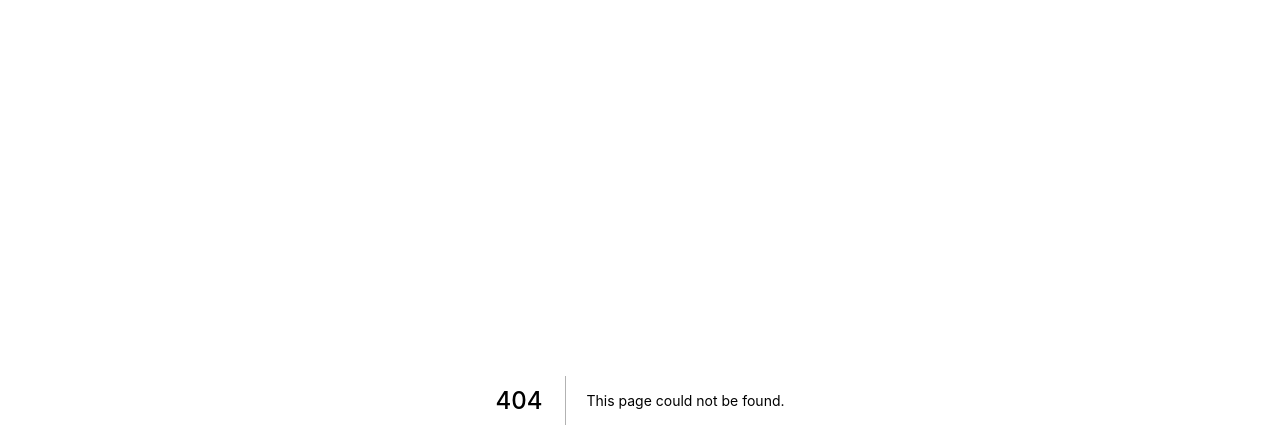
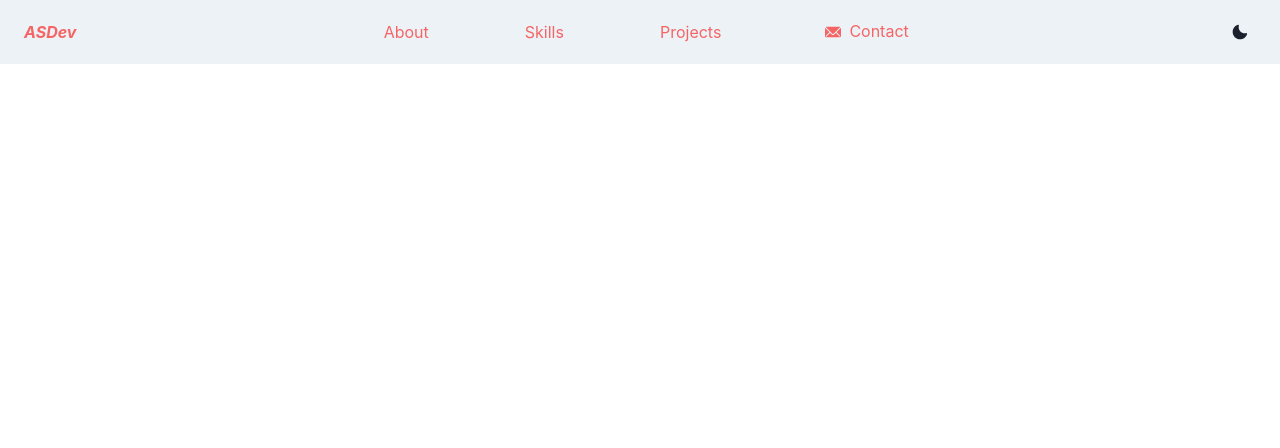
Before and after one commit to arwindersinghh/arwinder-s-portfolio, a Next.js app: page /Navbar in a window 1280 px wide. Before the commit this address had no page. Shown: the top 448 px of the page. Built offline with nearby package versions, Linux system fonts and the light colour scheme.

Commit message:
implemented react-scroll working

```diff
--- a/package.json
+++ b/package.json
@@ -19,6 +19,7 @@
     "react-cool-inview": "^2.0.9",
     "react-dom": "17.0.2",
     "react-icons": "^4.3.1",
+    "react-scroll": "^1.8.4",
     "react-slick": "^0.28.1",
     "react-tilt": "^0.1.4",
     "typewriter-effect": "^2.18.2"
--- /dev/null
+++ b/pages/Navbar.js
@@ -0,0 +1,119 @@
+import {
+    Box,
+    Flex,
+    Avatar,
+    Link,
+    Button,
+    Menu,
+    MenuButton,
+    MenuList,
+    MenuItem,
+    MenuDivider,
+    useColorModeValue,
+    Stack,
+    useColorMode,
+    useDisclosure,
+    Center,
+    Heading,
+    HStack,
+    IconButton,
+    Divider,
+  } from '@chakra-ui/react';
+  import { CloseIcon, EmailIcon, HamburgerIcon, MoonIcon, SunIcon } from '@chakra-ui/icons';
+  import NextLink from 'next/link'
+  import Header from './Header';
+  import About from './About';
+  //import Skills from './Skills';
+  import EmptySkills from './EmptySkills';
+  import Projects from './Projects';
+  import dynamic from 'next/dynamic';
+  import useInView from 'react-cool-inview';
+  import Footer from './Footer';
+  import { Link as ReactScrollLink } from 'react-scroll'
+  import * as Scroll from 'react-scroll'
+  import { animateScroll as scroll } from 'react-scroll'
+import { useState } from 'react';
+
+
+export default function Nav(){
+
+const Links = ['About', 'Skills', 'Projects'];
+
+const { isOpen, onOpen, onClose } = useDisclosure();
+const { colorMode, toggleColorMode } = useColorMode();
+
+
+const [hovered, isHovered] = useState(false);
+
+//use react scroll link imported above...
+const NavLink = ({ children }) => {
+
+  return (<Link
+    px={2}
+    py={1}
+    rounded={'md'}
+    _hover={{
+      cursor: "pointer",
+      textDecoration: 'none',
+      bg: useColorModeValue('gray.200', 'gray.700'),
+    }}
+    color={useColorModeValue('red.400', 'red.200')}
+    >
+    {children}
+  </Link>)
+};
+
+console.log(isHovered)
+
+  return (
+      <Box zIndex={200} sx={{ position: 'sticky', top: '0' }} bg={useColorModeValue('gray.100', 'gray.900')} px={4}>
+        <Flex h={16} alignItems={'center'} justifyContent={'space-between'}>
+        <IconButton
+            size={'md'}
+            icon={isOpen ? <CloseIcon /> : <HamburgerIcon />}
+            aria-label={'Open Menu'}
+            display={{ md: 'none' }}
+            onClick={isOpen ? onClose : onOpen}
+          />
+        <Box
+        px={2}
+        py={1}
+        rounded={'md'}
+        _hover={{
+        bg: useColorModeValue('gray.200', 'gray.700'),
+        cursor: "n-resize"
+        }}
+    onClick={() => scroll.scrollToTop()} fontStyle="italic" fontWeight={'bold'} color={useColorModeValue('red.400', 'red.200')}> ASDev </Box>
+        <HStack spacing={20}
+            as = {'nav'}
+            display = {{ base: 'none', md: 'flex' }} >
+                {Links.map((link) => {
+                    return (
+                        <ReactScrollLink key={link} to={`${link}`} smooth={true} duration={1000}>
+                          <NavLink key={link}> {link} </NavLink>
+                        </ReactScrollLink>
+                    )
+                })}
+                <Link style={{ textDecoration:"none" }} href="mailto:arwindersingh.dev@gmail.com"><Button color={useColorModeValue('red.400', 'red.200')} variant="ghost" fontWeight="normal" leftIcon={<EmailIcon />}> Contact </Button></Link>
+            </HStack>
+          <Flex alignItems={'center'}>
+
+            <Stack direction={'row'} spacing={7}>
+              <Button onClick={toggleColorMode}>
+                {colorMode === 'light' ? <MoonIcon /> : <SunIcon color="yellow"/>}
+              </Button>
+            </Stack>
+          </Flex>
+        </Flex>
+        {isOpen ? (
+          <Box pb={4} display={{ md: 'none' }}>
+            <Stack as={'nav'} spacing={4}>
+              {Links.map((link) => (
+                <ReactScrollLink onClick={() => console.log(link)} key={link} to={`${link}`} smooth={true} duration={1000}><NavLink>{link}</NavLink></ReactScrollLink>
+              ))}
+            </Stack>
+          </Box>
+        ) : null}
+      </Box>)
+
+}
--- a/pages/Skills.js
+++ b/pages/Skills.js
@@ -74,7 +74,7 @@ const Skills = () => {
 
 
     return (
-    <Container my={10}>
+    <Container id="Skills" my={10}>
         <Heading type="vertical">Skills <CheckIcon /></Heading>
 <Stack mt={5} spacing={5}>
   <Heading color={useColorModeValue('red.500', 'red.200')} size="sm"> JavaScript </Heading><Progress hasStripe isAnimated colorScheme='blue' size='lg' value={jsProgress} />
--- a/pages/index.js
+++ b/pages/index.js
@@ -29,6 +29,7 @@ import Projects from './Projects';
 import dynamic from 'next/dynamic';
 import useInView from 'react-cool-inview';
 import Footer from './Footer';
+import Navbar from './Navbar'
 
 
 const Skills = dynamic(() => import ("./Skills"));
@@ -40,10 +41,7 @@ const Skills = dynamic(() => import ("./Skills"));
 
 
 
-export default function Nav() {
-  const { colorMode, toggleColorMode } = useColorMode();
-
-  const { isOpen, onOpen, onClose } = useDisclosure();
+export default function Home() {
 
 //   const { observe, inView } = useInView({
 //       unobserveOnEnter : true,
@@ -63,63 +61,9 @@ const { observe, unobserve, inView, scrollDirection, entry } = useInView({
   });
 
 
-  const Links = ['About', 'Skills', 'Projects'];
-
-
-const NavLink = ({ children }) => {
-  return (<NextLink href={`#${children[1]}`} passHref><Link
-    px={2}
-    py={1}
-    rounded={'md'}
-    _hover={{
-      textDecoration: 'none',
-      bg: useColorModeValue('gray.200', 'gray.700'),
-    }}
-    color={useColorModeValue('red.400', 'red.200')}
-    >
-    {children}
-  </Link></NextLink>)
-};
-
   return (
     <>
-      <Box zIndex={200} sx={{ position: 'sticky', top: '0' }} bg={useColorModeValue('gray.100', 'gray.900')} px={4}>
-        <Flex h={16} alignItems={'center'} justifyContent={'space-between'}>
-        <IconButton
-            size={'md'}
-            icon={isOpen ? <CloseIcon /> : <HamburgerIcon />}
-            aria-label={'Open Menu'}
-            display={{ md: 'none' }}
-            onClick={isOpen ? onClose : onOpen}
-          />
-        <Box fontWeight={'bold'} color={useColorModeValue('red.400', 'red.200')}> ASDev </Box>
-        <HStack spacing={20}
-            as = {'nav'}
-            display = {{ base: 'none', md: 'flex' }} >
-                {Links.map((link) => (
-                    <NavLink key={link}> {link} </NavLink>
-                ))}
-                <Link style={{ textDecoration:"none" }} href="mailto:arwindersingh.dev@gmail.com"><Button color={useColorModeValue('red.400', 'red.200')} variant="ghost" fontWeight="normal" leftIcon={<EmailIcon />}> Contact </Button></Link>
-            </HStack>
-          <Flex alignItems={'center'}>
-
-            <Stack direction={'row'} spacing={7}>
-              <Button onClick={toggleColorMode}>
-                {colorMode === 'light' ? <MoonIcon /> : <SunIcon color="yellow"/>}
-              </Button>
-            </Stack>
-          </Flex>
-        </Flex>
-        {isOpen ? (
-          <Box pb={4} display={{ md: 'none' }}>
-            <Stack as={'nav'} spacing={4}>
-              {Links.map((link) => (
-                <NavLink key={link}>{link}</NavLink>
-              ))}
-            </Stack>
-          </Box>
-        ) : null}
-      </Box>
+      <Navbar />
       <Header />
       <About />
       <Divider />
```
Also changed, not shown: 1 other file (tests, documents, lock files or other folders).
